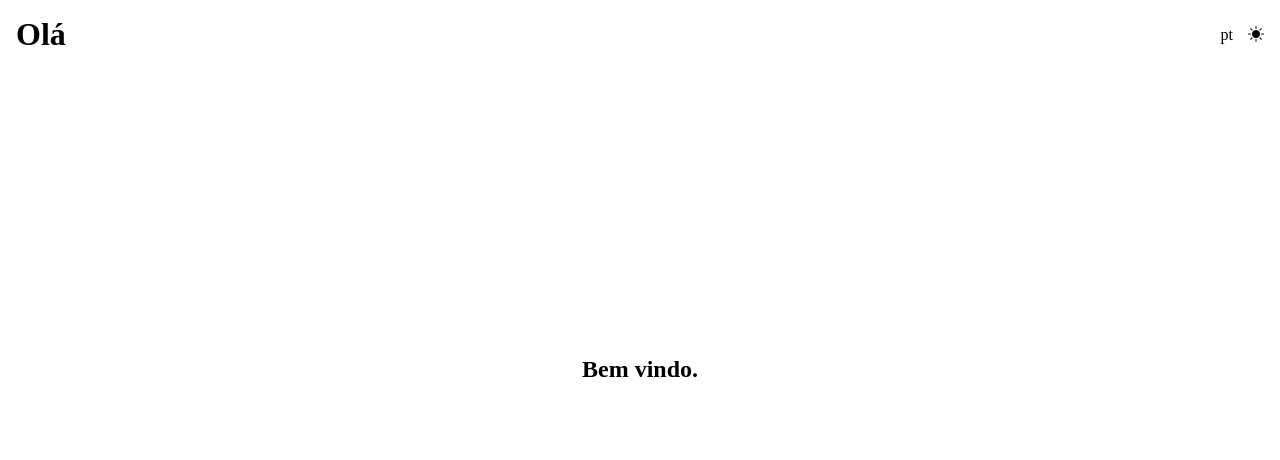
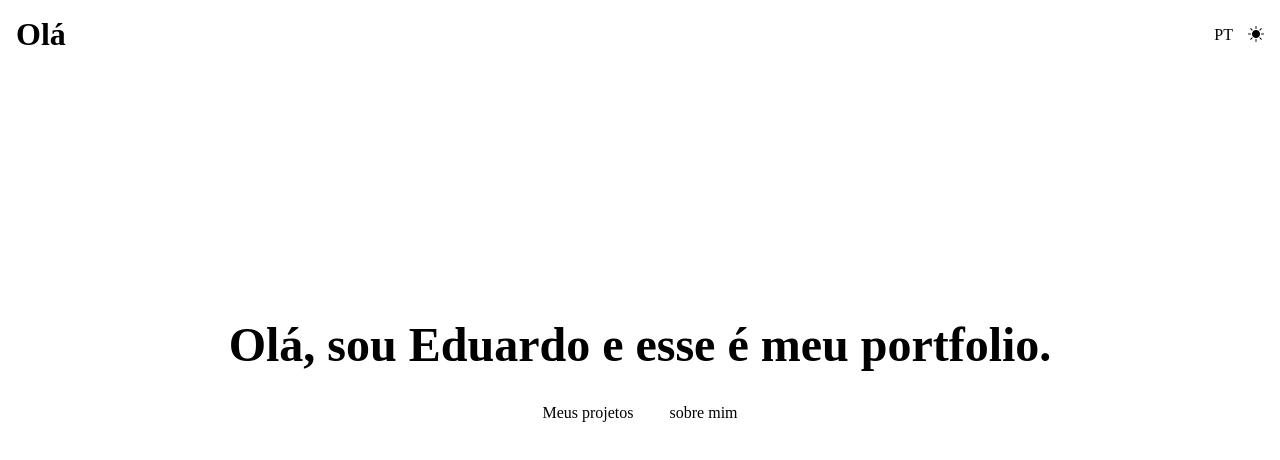
Before and after one commit to Scheunemannn/portfolio, a plain HTML site: page index.html in a window 1280 px wide. Drawn offline with nearby package versions, Linux system fonts and the light colour scheme.

Commit message:
Add files via upload

```diff
--- a/index.html
+++ b/index.html
@@ -17,12 +17,16 @@
         <header class="nav-bar">
             <h1 id="titulo">Olá</h1>
             <ul class="menu">
-                <li id="pt-br" onclick="changeLeng()" class="nav-item">pt</li>
+                <li id="pt-br" onclick="changeLeng()" class="nav-item">PT</li>
                 <i class="bi bi-brightness-high-fill" onclick="themeChange()" id="toggleDark"></i>
             </ul>
         </header>
         <article class="titulo-principal">
-            <h2 id="main-title">Bem vindo.</h2>
+            <h2 id="main-title" >Olá, sou Eduardo e esse é meu portfolio.</h2>
+            <div class="links">
+                <a class="link" href="#">Meus projetos</a>
+                <a class="link" href="#">sobre mim</a>
+            </div>
         </article>
     </div>
 </body>
--- a/script.js
+++ b/script.js
@@ -31,15 +31,18 @@ const decrement = () => {
   if (mainNumber >= 2) {
     mainNumber = 0;
   }
+  else {
+    mainNumber++
+  }
 };
 
 const verififyNav = () => {
   if (mainNumber >= 2) {
-    ptbr.innerHTML = "pt";
+    ptbr.innerHTML = "PT";
     titulo.innerHTML = "Olá";
     titlee.innerHTML = "Bem vindo";
   } else {
-    ptbr.innerHTML = "en";
+    ptbr.innerHTML = "EN";
     titulo.innerHTML = "Hello";
     titlee.innerHTML = "Welcome";
   }
--- a/style.css
+++ b/style.css
@@ -1,11 +1,15 @@
 *{
     margin:0;
     padding: 0;
+    transition:1s;
+    text-decoration: none;
+    color:inherit
 }
 
 .global{
     height:100vh;
     overflow: hidden;
+    transition: 1s;
 }
 .nav-bar{
     display: flex;
@@ -17,7 +21,6 @@
 .menu {
     display: flex;
     list-style: none;
-
 }
 
 #toggleDark {
@@ -38,4 +41,25 @@
     justify-content: center;
     align-items: center;
     height: 75%;
+    flex-direction: column;
 }
+
+#main-title {
+    font-size: 3rem;
+}
+
+.links {
+    margin-top: 2rem;
+}
+
+.link {
+    transition: 1s;
+    margin: 0 1rem;
+    border: white;
+}
+
+.link:hover {
+    transition: 1s;
+    border-bottom:1px solid black;
+    border-radius: 2px;
+}
```
